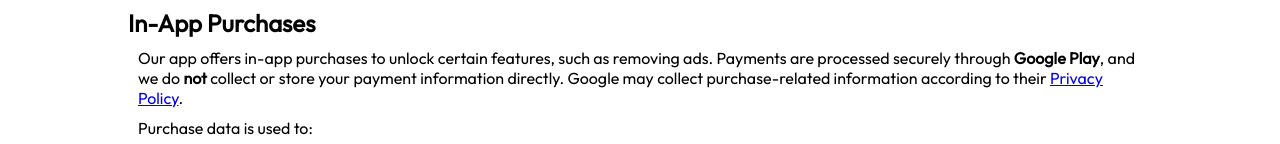
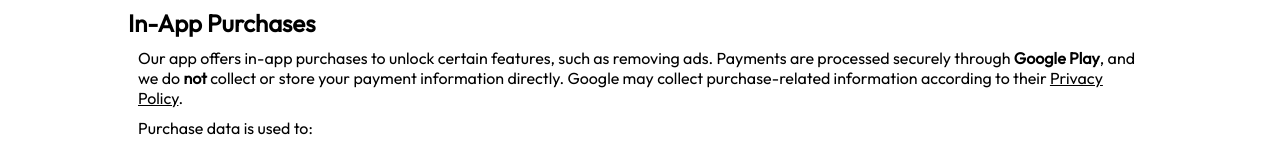
Before and after one commit to afyuda6/mustakuusi, a React (Vite) app: page /privacy-policy/buttons-0 in a window 1280 px wide. Shown: the part 808-952 px from the top of the page. Built offline with nearby package versions, Linux system fonts and the light colour scheme.

Commit message:
27/12/2025

```diff
--- a/src/components/Privacy/Privacy.module.css
+++ b/src/components/Privacy/Privacy.module.css
@@ -12,7 +12,13 @@
 .privacy p {
     margin: 10px;
 }
+
 .privacy ul {
     margin: 10px;
     padding-left: 36px;
 }
+
+.privacy a {
+    color: var(--color-bg);
+    text-decoration: underline;
+}
```
